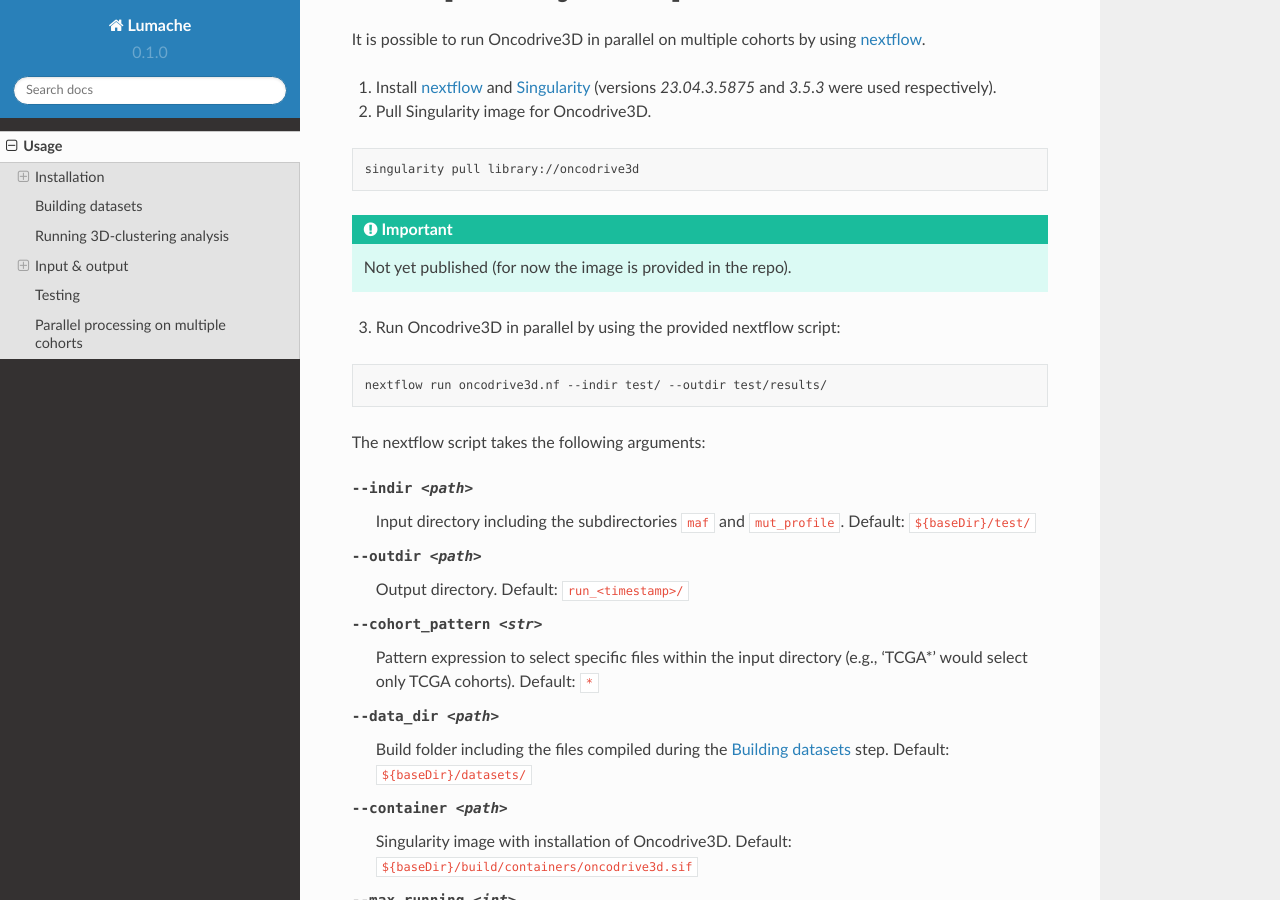
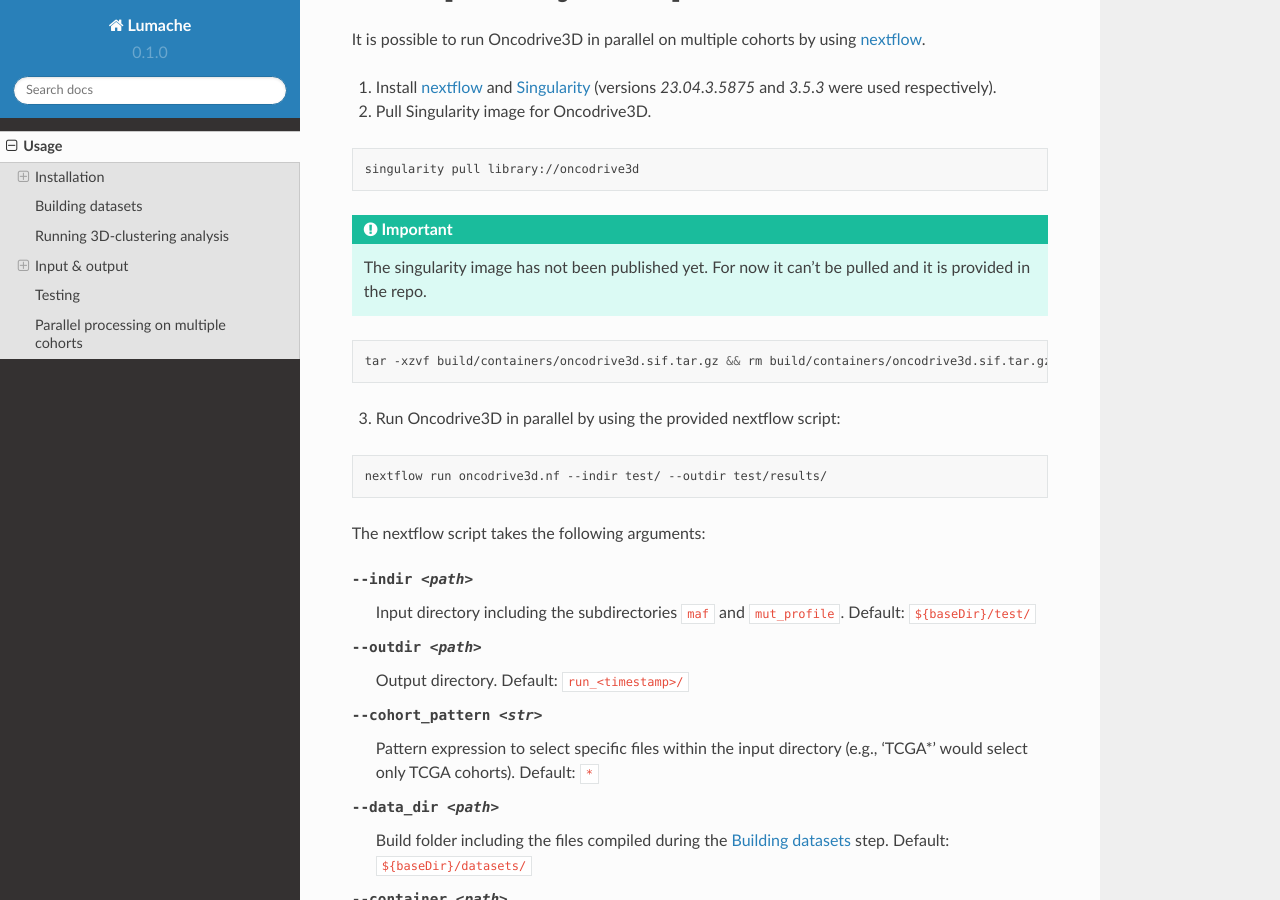
Before and after one commit to St3451/readthedocs_tmp, a Sphinx documentation site: the page built from docs/source/usage.rst, in a window 1280 px wide and 900 px high, scrolled down 8113 px. Built offline with Sphinx 7.4.7 and the Read the Docs theme 2.0.0, drawn with Linux system fonts in a browser that asks for light colours.

Commit message:
update docs

```diff
--- a/docs/source/usage.rst
+++ b/docs/source/usage.rst
@@ -342,7 +342,12 @@ It is possible to run Oncodrive3D in parallel on multiple cohorts by using
 
 .. important::
 
-   Not yet published (for now the image is provided in the repo).
+   The singularity image has not been published yet. For now it can't be pulled
+   and it is provided in the repo.
+
+.. code-block:: bash
+
+   tar -xzvf build/containers/oncodrive3d.sif.tar.gz && rm build/containers/oncodrive3d.sif.tar.gz
 
 3. Run Oncodrive3D in parallel by using the provided nextflow script:
 
```
